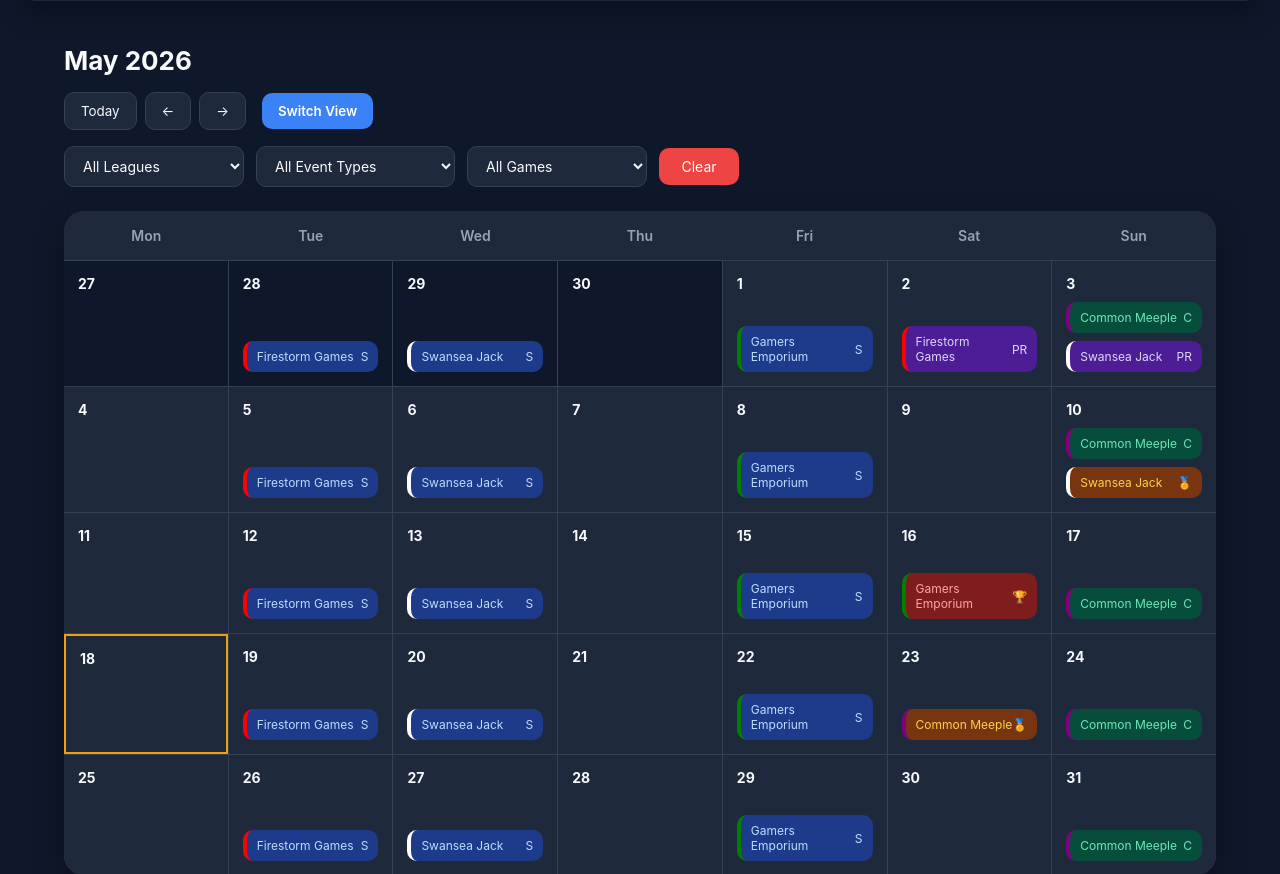
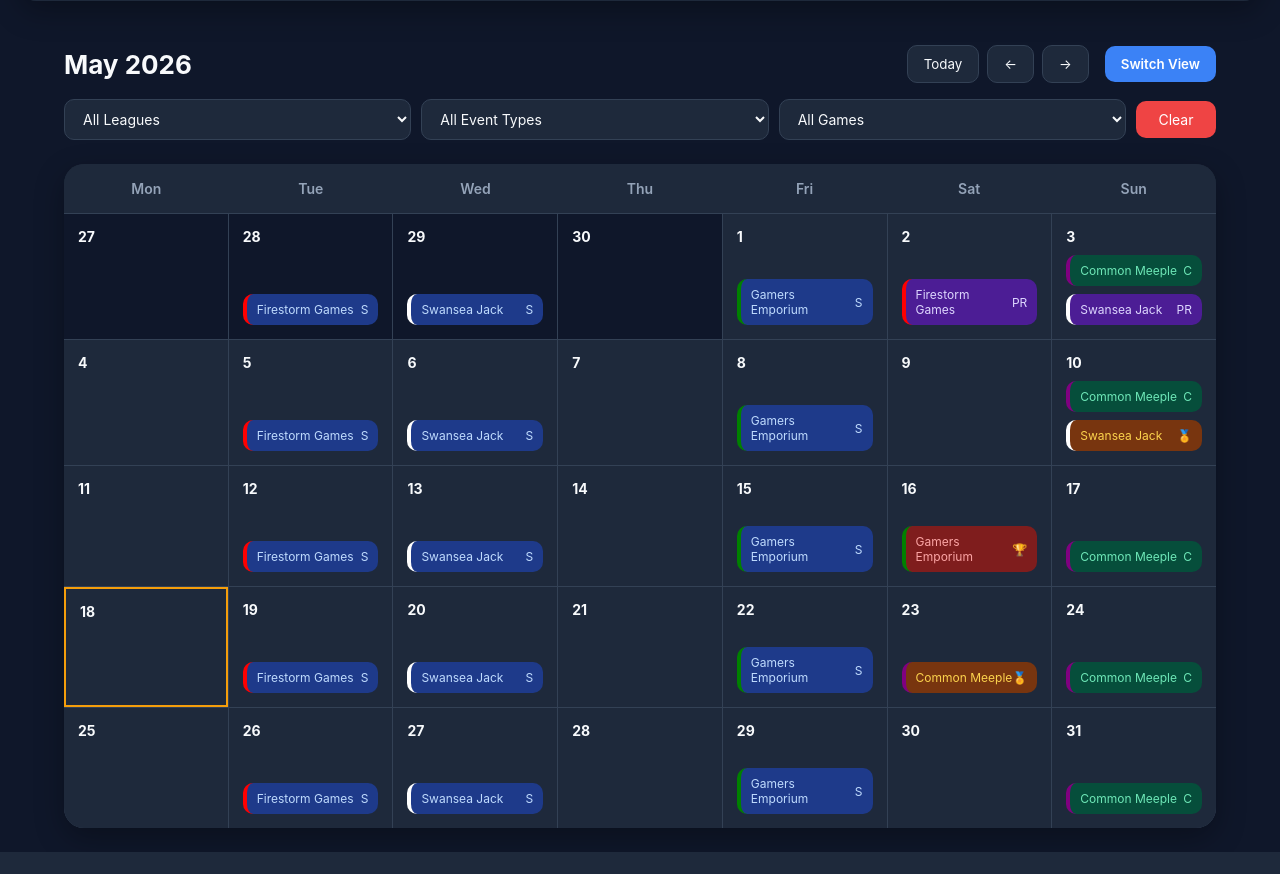
Before and after one commit to L1UK3/playsouthwales, a Flask app: page / in a window 1280 px wide. Shown: the part 382-1256 px from the top of the page. After the commit the page ends 1234 px from the top, so only its background shows below. Run offline with Flask 3, Linux system fonts and the light colour scheme.

Commit message:
adjusted controls and filters so they look nicer

```diff
--- a/static/script.js
+++ b/static/script.js
@@ -650,9 +650,13 @@ function switchTab() {
      *
      */
     if (currentTab === 'schedule') {
-        // show leagues tab
+        currentTab = 'leagues';
+        document.getElementById('schedule-tab').classList.remove('active');
+        document.getElementById('leagues-tab').classList.add('active');
     } else {
-        //revert back to the schedule tab
+        currentTab = 'schedule';
+        document.getElementById('leagues-tab').classList.remove('active');
+        document.getElementById('schedule-tab').classList.add('active');
     }
 }
 
--- a/static/style.css
+++ b/static/style.css
@@ -71,6 +71,7 @@ header {
     padding: 18px 22px;
     border-radius: 16px;
     box-shadow: var(--shadow);
+    align-items: center;
 }
 
 
@@ -119,8 +120,7 @@ header {
 
 .filters {
     display: flex;
-    flex-wrap: wrap;
-    gap: 12px;
+    gap: 10px;
     align-items: center;
 }
 
@@ -140,8 +140,10 @@ header {
     border-color: var(--primary);
 }
 
+
 .filters select {
     min-width: 180px;
+    flex: 1;
 }
 
 .filters .clear-filters {
@@ -185,6 +187,7 @@ header {
     font-size: 26px;
     font-weight: 700;
     color: var(--text-main);
+    margin-right: auto;
 }
 
 .controls {
@@ -202,6 +205,7 @@ header {
     color: var(--text-main);
     cursor: pointer;
     transition: background-color 0.18s ease;
+    align-items: end;
 }
 
 .controls button:hover {
--- a/templates/index.html
+++ b/templates/index.html
@@ -34,14 +34,13 @@
         <div class="tab-content active" id="schedule-view">
 
             <div class="schedule-header">
-                <h2 id="month-title"></h2>
+
                 <div class="controls">
+                    <h2 id="month-title"></h2>
                     <button type="button" id="todayBtn">Today</button>
                     <button type="button" id="prevBtn">&larr;</button>
                     <button type="button" id="nextBtn">&rarr;</button>
-                    <button class="calendar-toggle" id="calendar-toggle-btn" onclick="toggleCalendarView()">Switch
-                        View</button>
-
+                    <button class="calendar-toggle" id="calendar-toggle-btn" onclick="toggleCalendarView()">Switch View</button>
                 </div>
 
                 <div class="filters" id="view-filters">
```
